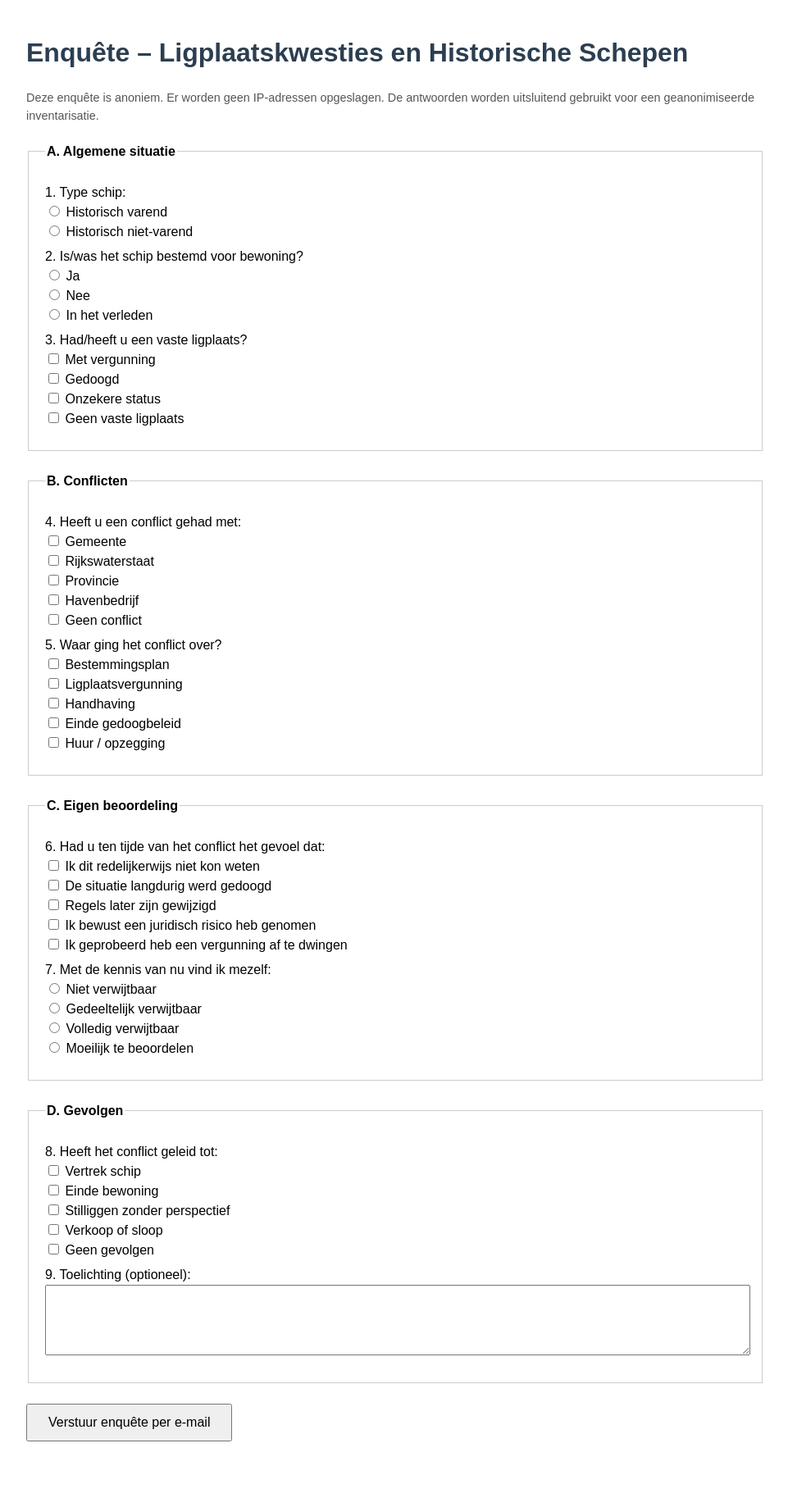
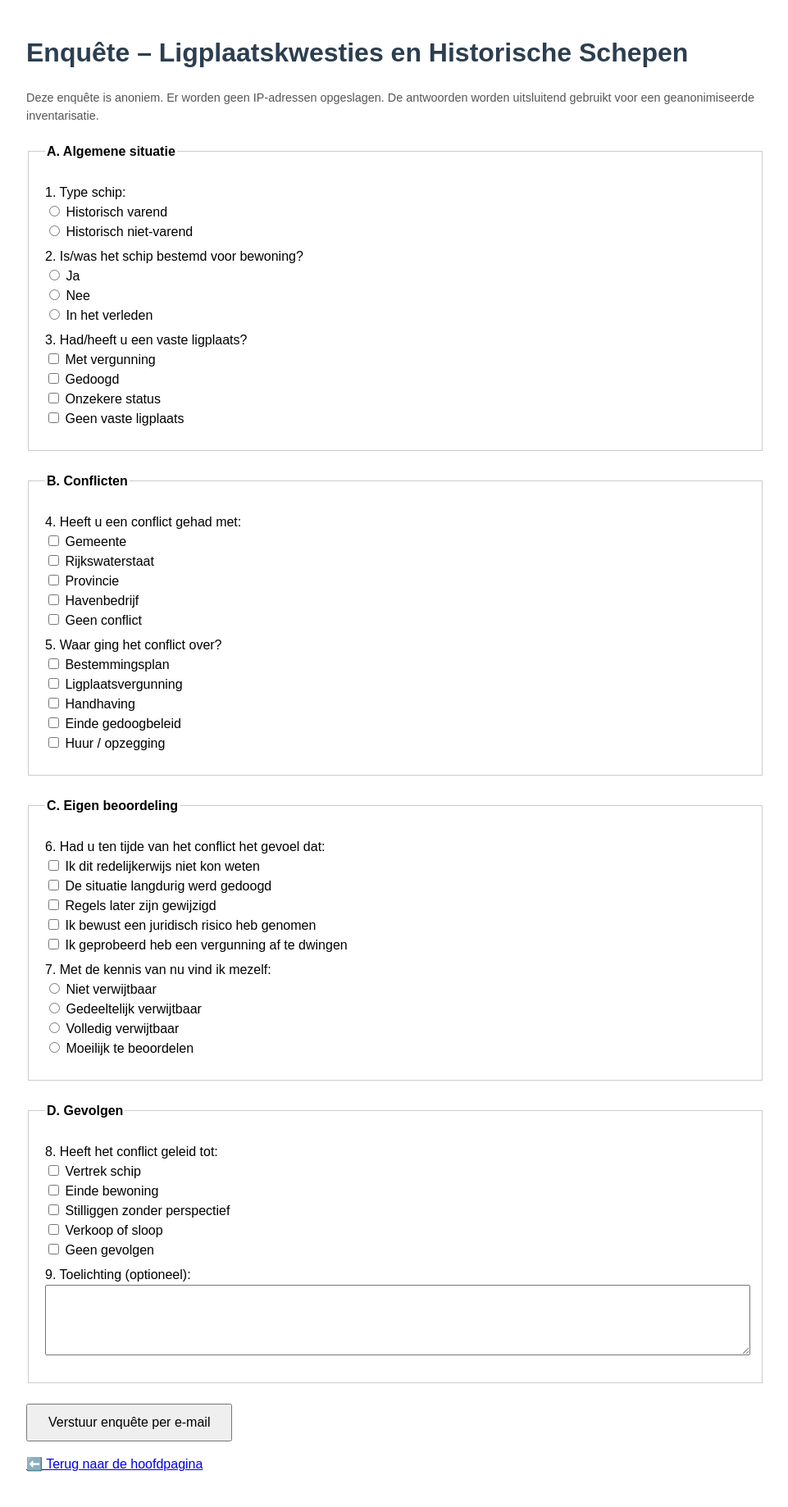
Before and after one commit to Klikblitser/VBBSKW, a Jekyll site: the page enquete.html, which Jekyll copies as it is, in a window 1280 px wide. Shown: the whole page at 82% size, without its empty margins (158-1119 px from the left). Built offline with Jekyll 4.4.1, drawn with Linux system fonts in a browser that asks for light colours; before the commit the page ends 1798 px from its top, so only the background shows below that.

Commit message:
nieuwe pagina

```diff
--- a/enquete.html
+++ b/enquete.html
@@ -153,3 +153,4 @@ De antwoorden worden uitsluitend gebruikt voor een geanonimiseerde inventarisati
 
 </body>
 </html>
+<p><a href="index.html">⬅️ Terug naar de hoofdpagina</a></p>
```
